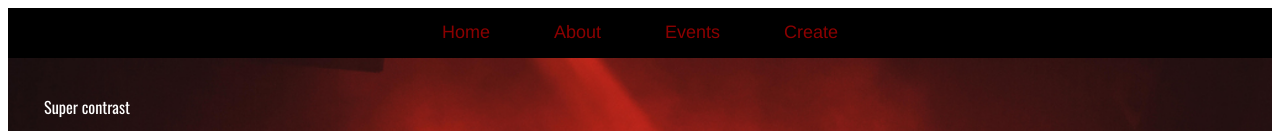
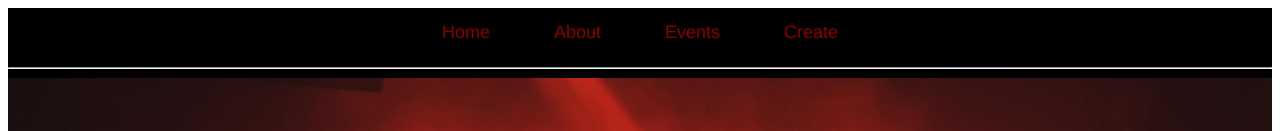
Before and after one commit to JacquesBurot/event-frontend, a Vue app: page /about in a window 1280 px wide. Shown: the top 131 px of the page. Built offline with nearby package versions, Linux system fonts and the light colour scheme; a web font is replaced by a local one.

Commit message:
some little visual changes

```diff
--- a/src/App.vue
+++ b/src/App.vue
@@ -5,6 +5,7 @@
     <router-link to="/events">Events</router-link>
     <router-link to="/create">Create</router-link>
   </div>
+  <hr>
   <router-view/>
 </template>
 
--- a/src/views/About.vue
+++ b/src/views/About.vue
@@ -1,6 +1,6 @@
 <template>
 
-  <section data-description="Super contrast">
+  <section data-description="">
     <div class="wrapper">
       <h1 class="delta uppercase thin raleway color-emphasis-2 ls-medium">
         Create, publish and generate traffic for your next<br>
--- a/src/views/Events.vue
+++ b/src/views/Events.vue
@@ -17,6 +17,7 @@
               <p style="color: darkred" class="card-text">
                You {{ event.zweiG ? 'got to be vaccinated or recovered to participate in' : 'got to be vaccinated, recovered or tested to participate in' }} {{ event.eventName }}
              </p>
+              <hr>
             </div>
           </div>
         </div>
```
